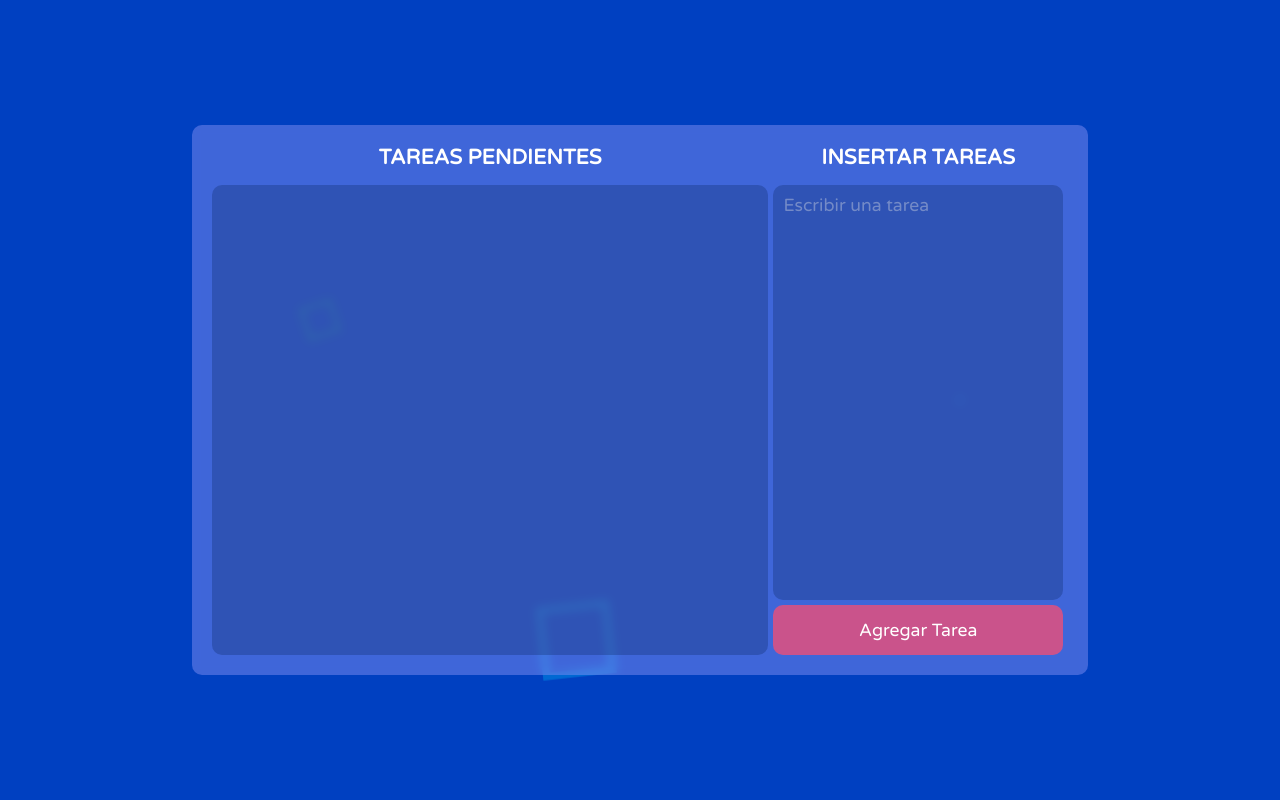
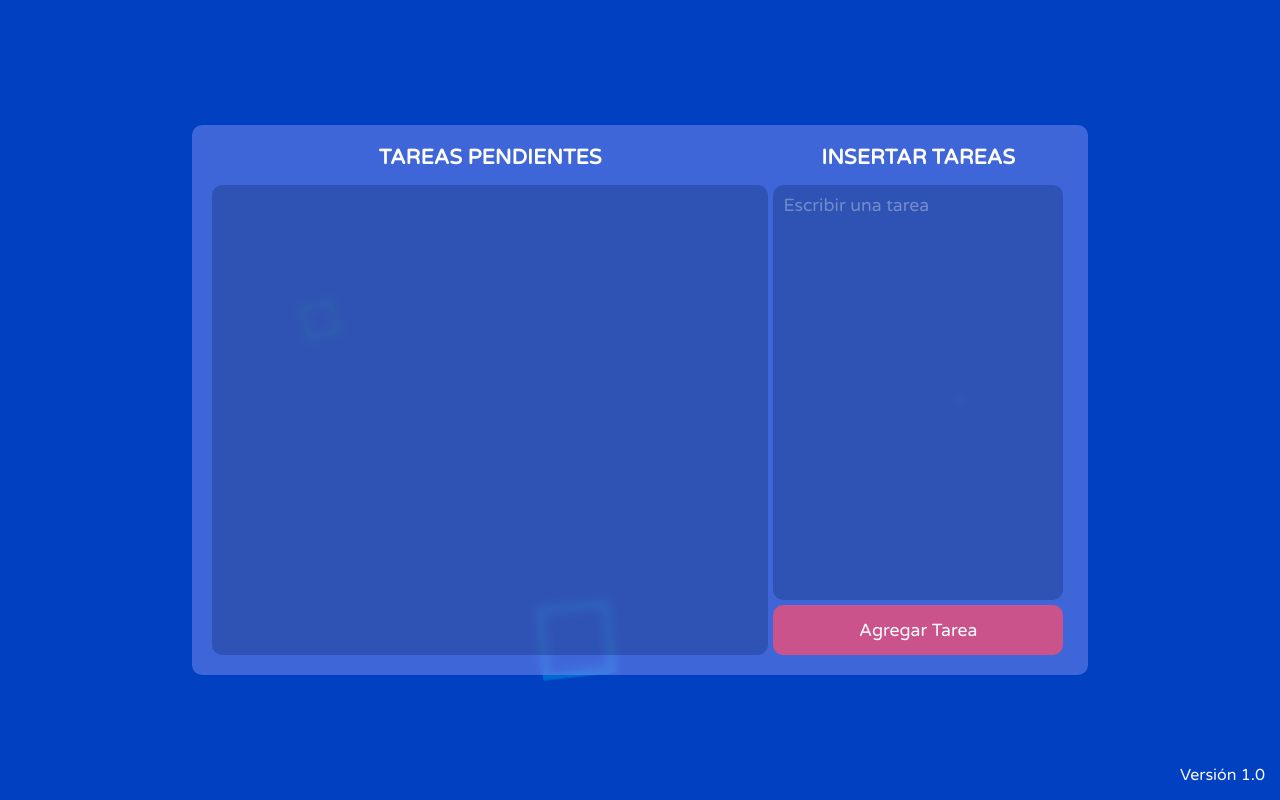
Before and after one commit to DonVoid18/R-tareas, a React (Vite) app: page / in a window 1280 px wide. Built offline with nearby package versions, Linux system fonts and the light colour scheme.

Commit message:
added text name version software

```diff
--- a/src/App.css
+++ b/src/App.css
@@ -86,3 +86,11 @@ html {
   flex-grow: 1;
   padding: 0 5px;
 }
+
+/* css del container de versiones */
+.container_text_version{
+  position: absolute;
+  right: 15px;
+  bottom: 15px;
+  color: var(--color-1);
+}
--- a/src/App.jsx
+++ b/src/App.jsx
@@ -66,6 +66,9 @@ function App() {
           <TaskForm onSubmit={addTask}></TaskForm>
         </div>
       </div>
+      <div className="container_text_version">
+        Versión 1.0
+      </div>
     </div>
   );
 }
```
